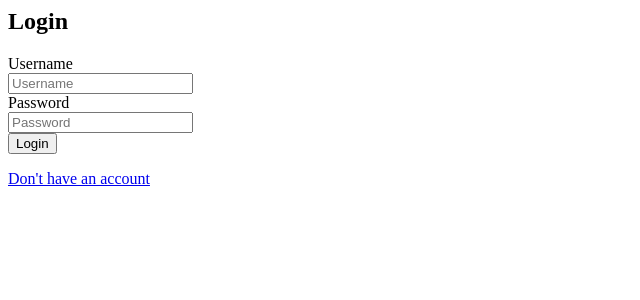
After one commit to danish-angural/erp-website, a Django app: page /login/ in a window 1280 px wide. The commit adds this page. Shown: the top 300 px of the page, without its empty margins (0-640 px from the left). Run offline with Django 3.2, Linux system fonts and the light colour scheme.

Commit message:
login second commit

```diff
--- a/erp/erp/urls.py
+++ b/erp/erp/urls.py
@@ -17,10 +17,14 @@ from django.contrib import admin
 from django.urls import path
 from login import views as login_view
 from django.conf.urls import url
+from django.contrib.auth import views
 
 urlpatterns = [
     path('admin/', admin.site.urls),
     path('', login_view.main, name='main'),
     path('home/', login_view.home, name='home'),
     path('signup/', login_view.signup, name='signup'),
+    path('login/', login_view.user_login, name='login'),
+    path('logout/', login_view.user_logout, name='logout'),
+    path('staff/', login_view.get_staff, name='staff'),
 ]
--- a/erp/login/templates/home.html
+++ b/erp/login/templates/home.html
@@ -1,3 +1,7 @@
 {% block content %}
   <h2>Welcome, {{ user.username }}!</h2>
+  <a href="{% url 'logout' %}">logout</a>
+  {% if request.user.is_superuser %}
+  <a href="{% url 'staff' %}">change staff</a>
+  {% endif %}
 {% endblock %}
--- /dev/null
+++ b/erp/login/templates/login.html
@@ -0,0 +1,20 @@
+{% block content %}
+  <h2>Login</h2>
+  <form method="post">
+    {% csrf_token %}
+	<div class="control-group">
+            <label class="control-label" for="username">Username</label>
+            <div class="controls">
+                <input type="text" id="username" name="username"  placeholder="Username">
+            </div>
+        </div>
+        <div class="control-group">
+            <label class="control-label" for="password">Password</label>
+            <div class="controls">
+                <input type="password" name="password" id="password" placeholder="Password">
+            </div>
+        </div>
+    <button type="submit">Login</button>
+  </form>
+  <a href="{% url 'signup' %}">Don't have an account</a>
+{% endblock %}
--- a/erp/login/templates/signup.html
+++ b/erp/login/templates/signup.html
@@ -17,3 +17,4 @@
     <button type="submit">Sign up</button>
   </form>
 {% endblock %}
+<a href="{% url 'login' %}">Already have an account</a>
--- a/erp/login/views.py
+++ b/erp/login/views.py
@@ -6,7 +6,7 @@ from django.http import HttpResponse
 #from django.contrib.auth.models import User
 from django.urls import reverse
 from . import models
-
+from . models import User
 # Create your views here.
 def main(request):
     return render(request, 'main.html',{})
@@ -16,9 +16,7 @@ def home(request):
 
 def signup(request):
 	if(request.method=='POST'):
-		print('$')
 		form = CustomUserCreationForm(request.POST)
-		print('$')
 		if form.is_valid():
 			form.save()
 			username = form.cleaned_data.get('username')
@@ -26,14 +24,30 @@ def signup(request):
 			lastname = form.cleaned_data.get('lastname')
 			email = form.cleaned_data.get('email')
 			raw_password = form.cleaned_data.get('password1')
-			print('$')
 			user = authenticate(username=username, password=raw_password)
 			login(request, user)
 			return redirect('home')
 		else:
-			print('&')
 			messages.error(request, "Error")
 	else:
-		print('^')
 		form = CustomUserCreationForm()
 	return render(request, 'signup.html', {'form': form})
+
+def user_login(request):
+	if(request.method == 'POST'):
+		username = request.POST['username']
+		password = request.POST['password']
+		user = authenticate(username=username, password=password)
+		if user is not None:
+			if user.is_active:
+				login(request, user)
+				return redirect('home')
+	return render(request, 'login.html')
+
+def user_logout(request):
+    logout(request)
+    return redirect('login')
+
+def get_staff(request):
+	data = User.objects.all()
+	return render(request, 'staff.html', {'data': data,})
```
Also changed, not shown: erp/login/templates/main.html (+2 -8 lines), erp/login/templates/staff.html (added, +23 -0 lines), erp/db.sqlite3.
